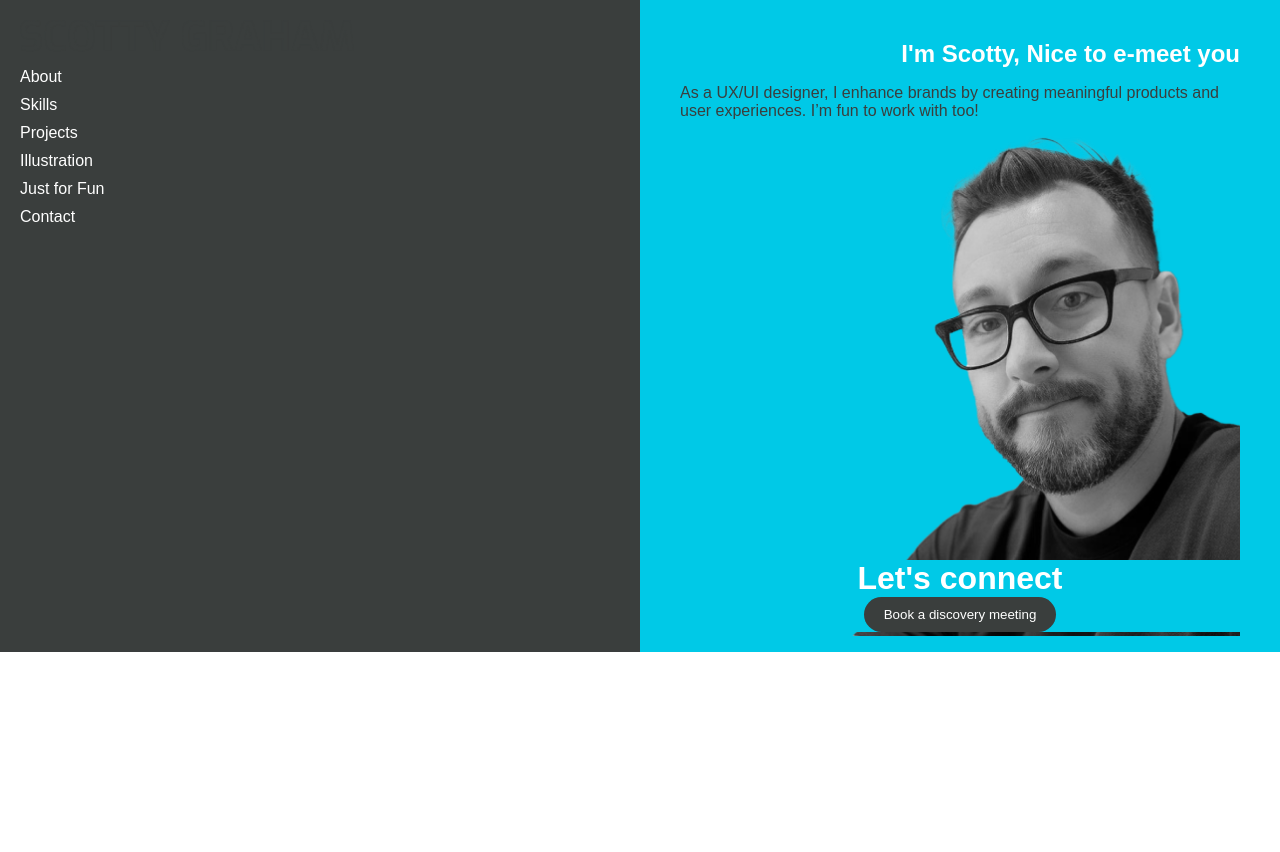
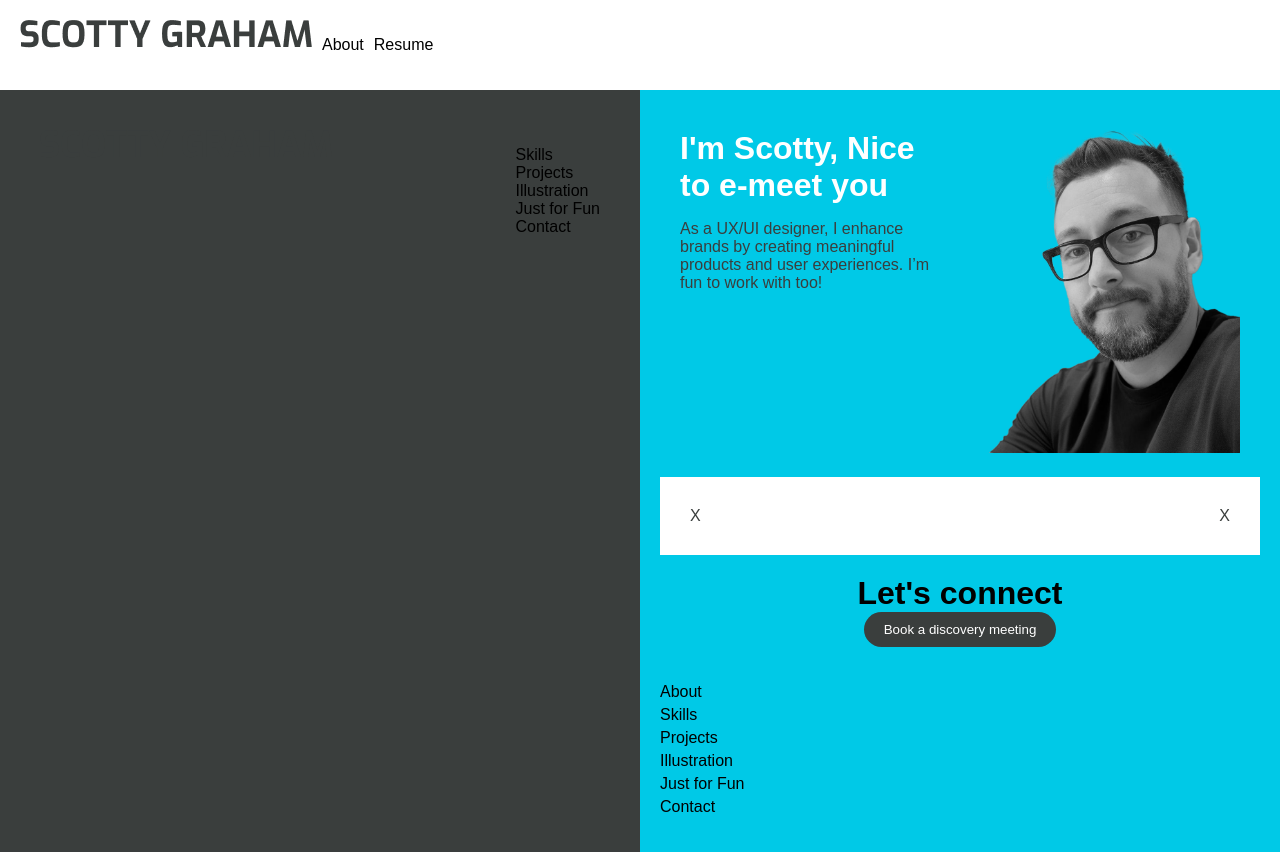
Before and after one commit to goodforscotty/UX_UI_HW_17, a plain HTML site: page index.html in a window 1280 px wide. Before the commit the page ends 800 px from the top, so only its background shows below. Drawn offline with Linux system fonts and the light colour scheme.

Commit message:
Header issue

```diff
--- a/CSS/style.css
+++ b/CSS/style.css
@@ -4,54 +4,77 @@ body {
     font-family: Arial, sans-serif;
 }
 
-.container {
+header {
     display: flex;
     background-color: #3a3e3d;
-}
-
-.column {
-    flex: 1;
     padding: 20px;
-    color: white;
-}
-
-.column-one {
-    background-color: #3a3e3d;
-    display: flex;
-    flex-direction: column;
+    align-items: center;
+    justify-content: space-between;
 }
 
 .logo-container {
     align-self: flex-start;
 }
 
-.navigation-list {
+.logo-container-TopList ul {
     list-style: none;
     padding: 0;
+    display: flex;
+    justify-content: flex-end;
 }
 
-.navigation-list li {
-    margin-bottom: 10px;
+.logo-container-TopList li {
+    margin-left: 10px; /* Adjust the spacing as needed */
 }
 
-.column-two {
-    background-color: #00c9e7;
-    padding: 20px;
+
+nav ul {
+    list-style: none;
+    padding: 0;
     display: flex;
     flex-direction: column;
 }
 
+.container {
+    display: flex;
+    justify-content: space-between;
+    background-color: #3a3e3d;
+    width: 100%;
+}
+
+.column {
+    flex: 1;
+    padding: 20px;
+}
+
+.column-one {
+    width: 20%;
+    background-color: #3a3e3d;
+}
+
+.column-two {
+    width: 75%;
+    background-color: #00c9e7;
+}
+
 .hero-section {
+    display: flex;
+    padding: 10px;
+}
+
+.text-section {
+    flex: 1;
+    padding: 10px;
     background-color: #00c9e7;
-    padding: 20px;
-    display: flex;
-    flex-direction: column;
-    align-items: flex-end;
-    height: 500px;
+    color: white;
+}
+
+.image-section {
+    flex: 1;
+    padding: 10px;
 }
 
 h1 {
-    color: white;
     margin: 0;
 }
 
@@ -60,8 +83,7 @@ p {
 }
 
 img {
-    align-self: flex-end;
-    height: 100%;
+    max-width: 100%;
 }
 
 footer {
@@ -76,3 +98,36 @@ button {
     padding: 10px 20px;
     border-radius: 25px;
 }
+
+.paragraph-section {
+    background-color: white;
+    display: flex;
+    justify-content: space-between;
+    padding: 20px;
+}
+
+.paragraph-section p {
+    background-color: white;
+    padding: 10px;
+    margin: 0;
+}
+
+.footer-content {
+    padding: 20px;
+}
+
+.footer-list {
+    list-style: none;
+    padding: 0;
+    text-align: left;
+}
+
+.footer-list li {
+    margin: 5px 0;
+}
+.topLogoSection {
+    display: flex;
+    padding-top: 20px;
+    padding-bottom: 20px;
+    padding-left: 20px;
+}
--- a/index.html
+++ b/index.html
@@ -5,32 +5,65 @@
     <title>Scotty's Portfolio</title>
 </head>
 <body>
+    <section class="topLogoSection">
+
+        <div class="logo-container">
+            <img src="images/logo.png" alt="Logo">
+        </div>
+        <div>
+            <div class="logo-container-TopList">
+            <ul>
+                <li>About</li>
+                <li> Resume</li>
+            </ul>
+        </div>
+
+    </section>
     <div class="container">
         <div class="column column-one">
-            <div class="logo-container">
-                <img src="images/logo.png" alt="Logo">
-            </div>
-            <ul class="navigation-list">
-                <li>About</li>
+             <header>
+        <div class="logo-container">
+            <img src="images/logo.png" alt="Logo">
+        </div>
+        <nav>
+            <ul>
                 <li>Skills</li>
                 <li>Projects</li>
                 <li>Illustration</li>
                 <li>Just for Fun</li>
                 <li>Contact</li>
             </ul>
+        </nav>
+    </header>
+
         </div>
         <div class="column column-two">
-            <section class="hero-section">
-                <h1>I'm Scotty, Nice to e-meet you</h1>
-                <p>As a UX/UI designer, I enhance brands by creating meaningful products and user experiences. I’m fun to work with too!</p>
-                <img src="images/headshot.png" alt="Headshot">
-            </section>
-            <section class="body-section">
-                <!-- Your content for the body section can go here -->
+            <div class="hero-section">
+                <div class="text-section">
+                    <h1>I'm Scotty, Nice to e-meet you</h1>
+                    <p>As a UX/UI designer, I enhance brands by creating meaningful products and user experiences. I’m fun to work with too!</p>
+                </div>
+                <div class="image-section">
+                    <img src="images/headshot.png" alt="Headshot">
+                </div>
+            </div>
+            <section class="paragraph-section">
+                <p>X</p>
+                <p>X</p>
             </section>
             <footer>
-                <h1>Let's connect</h1>
-                <button>Book a discovery meeting</button>
+                <div class="footer-content">
+                    <h1>Let's connect</h1>
+                    <button>Book a discovery meeting</button>
+                </div>
+                <ul class="footer-list">
+                    <li>About</li>
+                    <li>Skills</li>
+                    <li>Projects</li>
+                    <li>Illustration</li>
+                    <li>Just for Fun</li>
+                    <li>Contact</li>
+                </ul>
             </footer>
         </div>
     </div>
```
